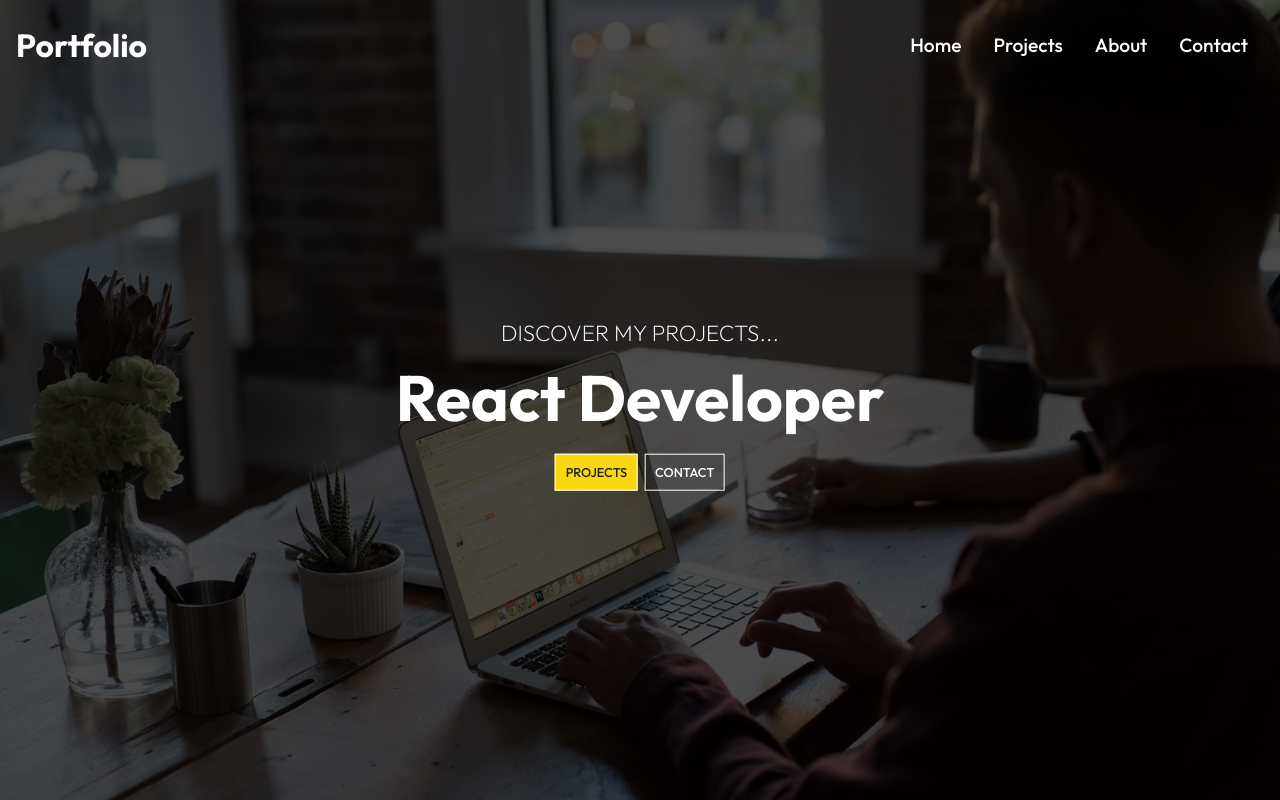
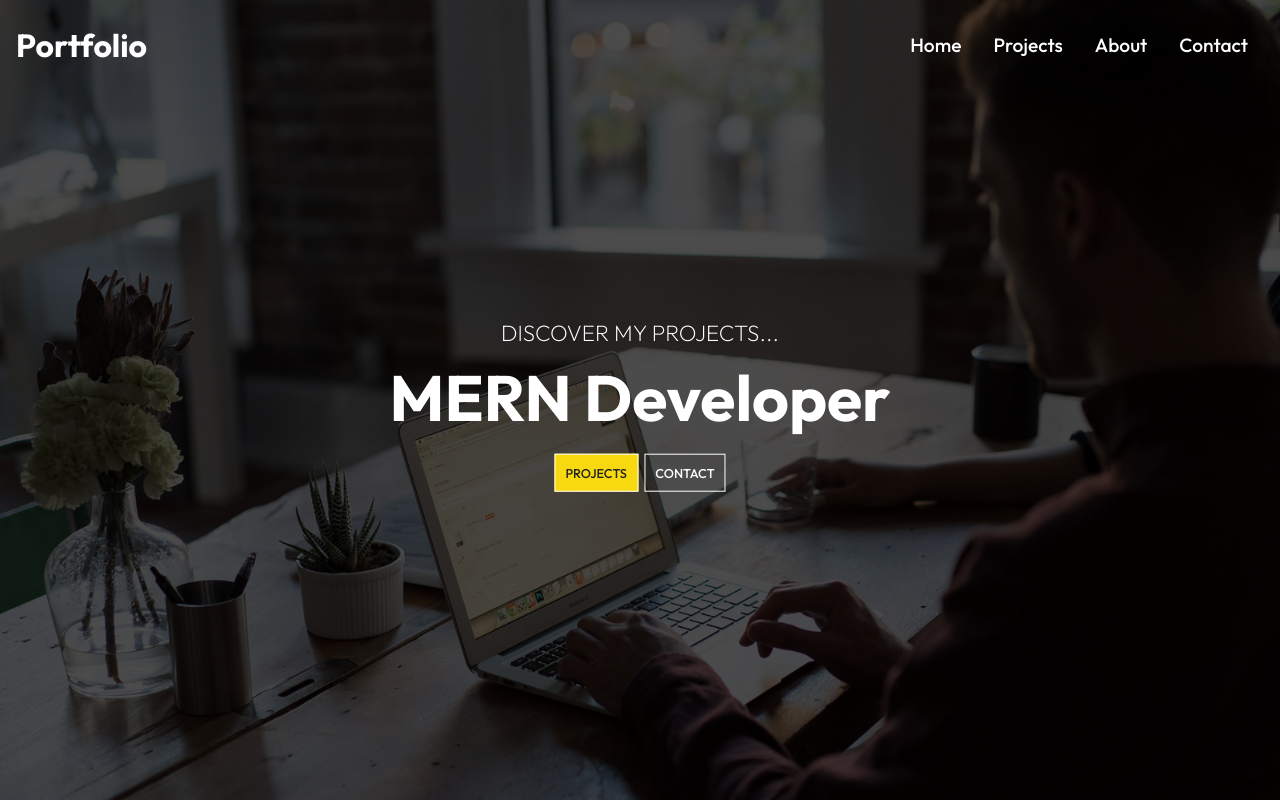
Before and after one commit to vatsamit/Personal-Portfolio, a React (Create React App) app: page / in a window 1280 px wide. Shown: the top 800 px of the page. Built offline with nearby package versions, Linux system fonts and the light colour scheme.

Commit message:
Update Heroimg.js

```diff
--- a/src/Components/Heroimg.js
+++ b/src/Components/Heroimg.js
@@ -21,7 +21,7 @@ const Heroimg = () => {
       </div>
       <div className="Content">
         <p>{texts[textIndex]}</p>
-        <h1>React Developer</h1>
+        <h1>MERN Developer</h1>
         <div>
           <Link to="/project" className="btn">Projects</Link>
           <Link to="/contact" className=" btn btn-light">Contact</Link>
```
